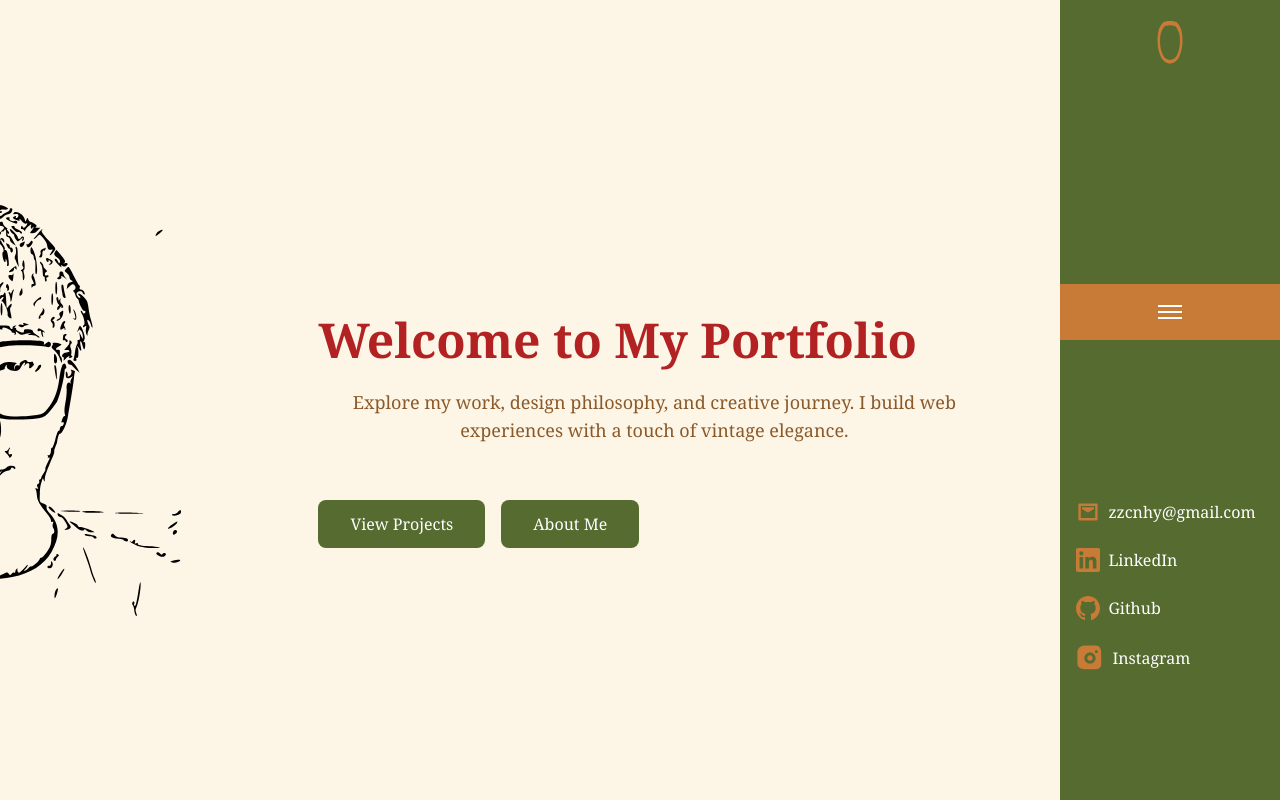
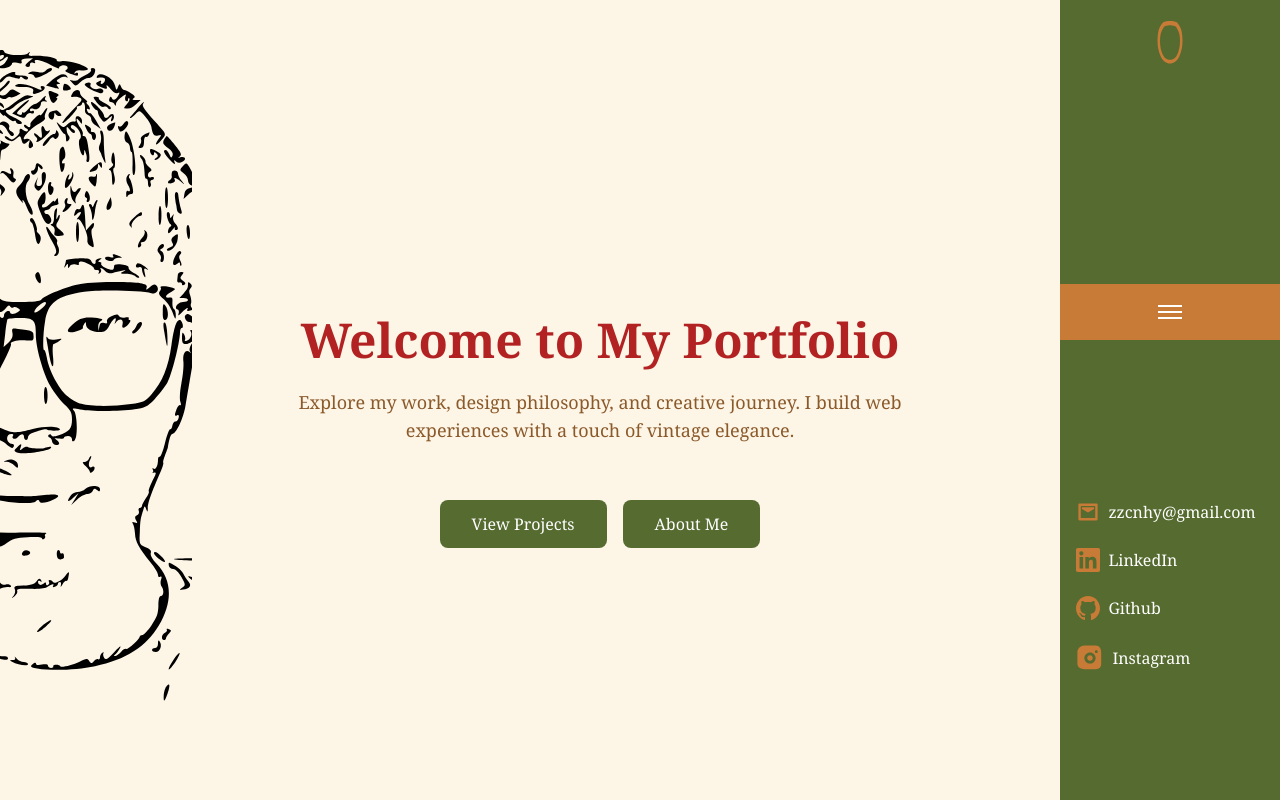
Before and after one commit to survivzhang/my-portfolio, a Next.js app in the folder client/: page / in a window 1280 px wide. Shown: the top 800 px of the page. Built offline with nearby package versions, Linux system fonts and the light colour scheme.

Commit message:
home page changed and icon added

```diff
--- a/client/app/page.tsx
+++ b/client/app/page.tsx
@@ -205,19 +205,25 @@ export default function Home() {
           ref={homeRef}
           className="min-h-screen flex items-center justify-center pt-16"
         >
-          <div className="flex-grow flex flex-row justify-center items-center text-center px-6 py-16">
-            {/* Profile SVG - now in home section */}
-            <div className="md:w-1/5 flex justify-center items-center ">
-              <Image
-                src="/profilo.svg"
-                alt="Profile"
-                width={500}
-                height={700}
-                className="max-w-full h-auto mr-[300px] transform scale-150"
-              />
+          <div className="flex-grow flex flex-row items-center px-6 py-16 relative">
+            {/* 左侧头像 - 只露出一半 */}
+            <div
+              className="absolute left-0 overflow-hidden"
+              style={{ width: "15%" }}
+            >
+              <div className="relative" style={{ left: "-120%" }}>
+                <Image
+                  src="/profilo.svg"
+                  alt="Profile"
+                  width={600}
+                  height={800}
+                  className="max-w-none h-auto transform scale-100"
+                />
+              </div>
             </div>
 
-            <div className="md:w-4/5 flex flex-col justify-center items-start  pl-12">
+            {/* 中间内容 - 居中在剩余空间 */}
+            <div className="w-full flex flex-col items-center text-center transform -translate-x-[40px]">
               <h1 className="text-5xl font-serif font-bold text-primary mb-6">
                 Welcome to My Portfolio
               </h1>
```
Also changed, not shown: 1 other file (tests, documents, lock files or other folders).
